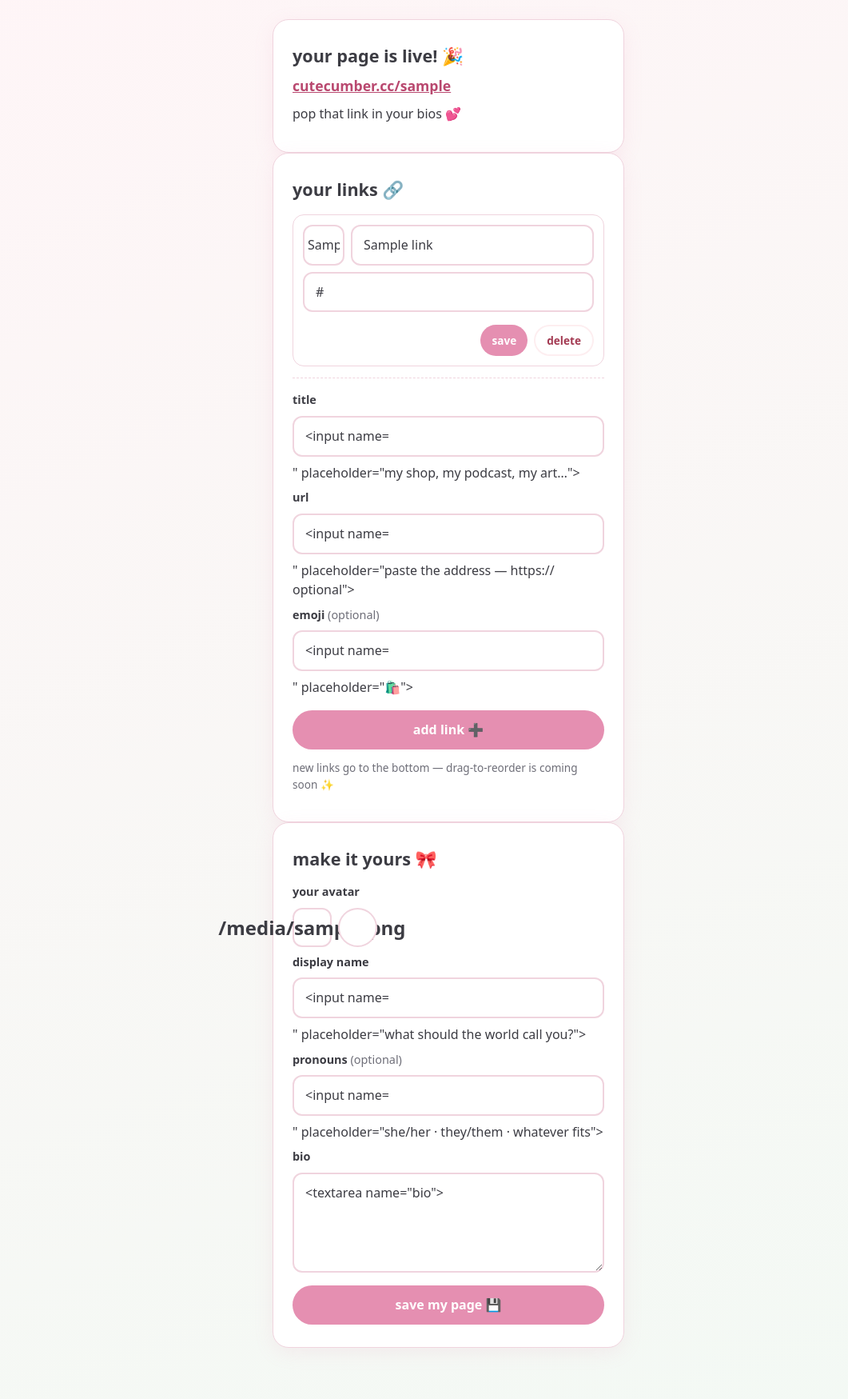
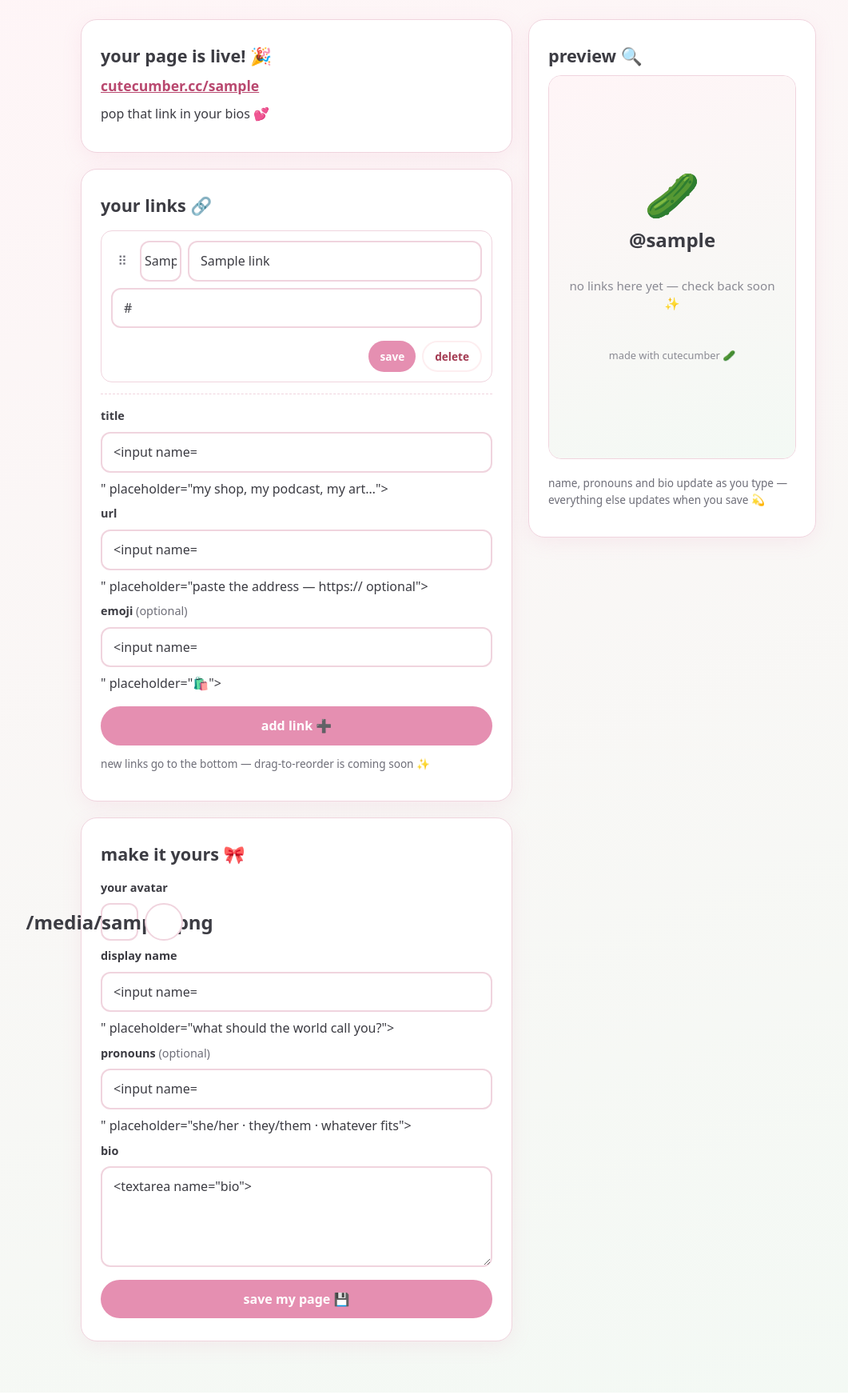
Before and after one commit to Nagoyashi/cutecumber, a Flask app: template app/templates/dash_home.html in a window 1280 px wide. Shown: the part 85-1834 px from the top of the page at 80% size, without its empty margins (79-1140 px from the left). After the commit the page ends 1781 px from the top, so only its background shows below. Run offline with Flask 3, Linux system fonts and the light colour scheme; the visitor is signed in with stand-in values (Sample User, id 1); data comes from the database, SQL or seed files in the repository; the template is opened without the code that fills it: most values are stand-ins (such as "Sample title", 1, 10 or a date in 2020); form fields are guessed from the names that the template uses; data that the repository does not hold is empty; parts of the project's set-up code (start-up, migrations or seed data) failed here and were passed over.

Commit message:
editor JS: pointer-drag + keyboard reorder, live preview iframe, delete confirm (130/200 lines)

```diff
--- a/app/security.py
+++ b/app/security.py
@@ -12,18 +12,21 @@ from functools import wraps
 
 from flask import abort, g, redirect, request, session, url_for
 
-# Dash/auth pages: external stylesheet only, no JS yet. When the editor's
-# vanilla JS ships, add `script-src 'self'` here — nothing looser.
+# Dash/auth pages: self-hosted stylesheet + the single editor script, plus
+# frame-src 'self' for the live-preview iframe of the public page. Nothing
+# looser than 'self' for anything, ever.
 DASH_CSP = (
-    "default-src 'none'; style-src 'self'; img-src 'self'; "
-    "form-action 'self'; base-uri 'none'; frame-ancestors 'none'"
+    "default-src 'none'; style-src 'self'; script-src 'self'; img-src 'self'; "
+    "frame-src 'self'; form-action 'self'; base-uri 'none'; frame-ancestors 'none'"
 )
 
 # Public pages: zero JS, zero external requests, one nonce'd inline <style>.
 # default-src 'none' means scripts cannot run even if markup were injected.
+# frame-ancestors 'self' (not 'none') so OUR dash can embed the page as the
+# live preview; anyone else framing it stays blocked (DECISIONS.md #20).
 PUBLIC_CSP = (
     "default-src 'none'; style-src 'nonce-{nonce}'; img-src 'self'; "
-    "base-uri 'none'; form-action 'none'; frame-ancestors 'none'"
+    "base-uri 'none'; form-action 'none'; frame-ancestors 'self'"
 )
 
 
@@ -63,7 +66,8 @@ def apply_security_headers(response):
         "Content-Security-Policy", getattr(g, "csp", DASH_CSP)
     )
     response.headers["X-Content-Type-Options"] = "nosniff"
-    response.headers["X-Frame-Options"] = "DENY"
+    # SAMEORIGIN (not DENY): must agree with frame-ancestors 'self' above.
+    response.headers["X-Frame-Options"] = "SAMEORIGIN"
     # Privacy is the brand: never leak where visitors came from or go.
     response.headers["Referrer-Policy"] = "no-referrer"
     response.headers["Permissions-Policy"] = (
--- a/app/static/dash.css
+++ b/app/static/dash.css
@@ -235,3 +235,58 @@ textarea:focus-visible {
 .rowbtns .danger:hover { background: var(--err-bg); }
 
 .addlink { border-top: 1px dashed var(--border); padding-top: 16px; margin-top: 14px; }
+
+/* --- editor layout: forms left, sticky live preview right --- */
+
+.editor { display: grid; gap: 20px; align-items: start; }
+.col-main { display: grid; gap: 20px; min-width: 0; }
+.col-side { min-width: 0; }
+
+@media (min-width: 920px) {
+  .wrap { max-width: 960px; }
+  .editor { grid-template-columns: minmax(0, 1fr) 360px; }
+  .col-side { position: sticky; top: 20px; }
+}
+
+#preview-frame {
+  width: 100%;
+  height: 480px;
+  border: 1px solid var(--border);
+  border-radius: 16px;
+  background: #fff;
+}
+
+/* --- drag-to-reorder --- */
+
+.drag {
+  font: inherit;
+  font-size: 1rem;
+  line-height: 1;
+  padding: 8px 4px;
+  border: none;
+  border-radius: 8px;
+  background: none;
+  color: var(--muted);
+  cursor: grab;
+  touch-action: none;   /* lets pointer events own the gesture on touch */
+  user-select: none;
+}
+.drag:hover { color: var(--text); background: var(--bg1); }
+.drag:focus-visible { outline: 3px solid var(--accent-deep); outline-offset: 2px; }
+
+.linkrow { grid-template-columns: 28px 52px 1fr; }
+li.dragging { opacity: 0.6; }
+li.dragging .linkrow { border-color: var(--accent); border-style: dashed; }
+
+#order-form { margin: 0 0 14px; }
+#order-form button {
+  width: 100%;
+  font: inherit;
+  font-weight: 600;
+  padding: 11px 16px;
+  border: none;
+  border-radius: 999px;
+  background: var(--accent-deep);
+  color: #fff;
+  cursor: pointer;
+}
--- /dev/null
+++ b/app/static/dash.js
@@ -0,0 +1,130 @@
+/* cutecumber editor JS — the ONLY JavaScript in the product.
+   Hard budget: 200 lines (PROJECT_STRUCTURE.md). Count before adding anything.
+   Everything is progressive enhancement: with JS disabled, all CRUD still
+   works — only drag-reordering and live-typing preview are lost.
+   Public pages NEVER load this file or any script. */
+"use strict";
+(() => {
+  const $ = (selector, root = document) => root.querySelector(selector);
+  const $$ = (selector, root = document) =>
+    Array.from(root.querySelectorAll(selector));
+
+  /* ---- confirm-before-destructive-action (opt in via data-confirm) ---- */
+  document.addEventListener("submit", (event) => {
+    const button = event.submitter;
+    if (button && button.dataset.confirm && !window.confirm(button.dataset.confirm)) {
+      event.preventDefault();
+    }
+  });
+
+  /* ---- link reordering: pointer drag + arrow keys on the handle.
+          Pointer Events cover mouse AND touch (HTML5 drag-and-drop does
+          not work on touchscreens, and our people edit from phones).
+          Changes batch in the DOM; the save button only appears when the
+          order actually differs from what's saved. ---- */
+  const list = $("#linklist");
+  const orderForm = $("#order-form");
+  if (list && orderForm) {
+    const currentOrder = () =>
+      $$("li[data-id]", list).map((li) => li.dataset.id).join(",");
+    const savedOrder = currentOrder();
+    const refreshDirty = () => {
+      orderForm.hidden = currentOrder() === savedOrder;
+    };
+
+    orderForm.addEventListener("submit", () => {
+      $("input[name=order]", orderForm).value = currentOrder();
+    });
+
+    let dragging = null;
+
+    list.addEventListener("pointerdown", (event) => {
+      const handle = event.target.closest(".drag");
+      if (!handle) return;
+      dragging = handle.closest("li");
+      dragging.classList.add("dragging");
+      handle.setPointerCapture(event.pointerId);
+      event.preventDefault(); // stop text selection / page scroll on touch
+    });
+
+    list.addEventListener("pointermove", (event) => {
+      if (!dragging) return;
+      const next = $$("li[data-id]", list).find(
+        (li) =>
+          li !== dragging &&
+          event.clientY < li.getBoundingClientRect().top + li.offsetHeight / 2
+      );
+      if (next) list.insertBefore(dragging, next);
+      else list.appendChild(dragging);
+    });
+
+    const endDrag = () => {
+      if (!dragging) return;
+      dragging.classList.remove("dragging");
+      dragging = null;
+      refreshDirty();
+    };
+    list.addEventListener("pointerup", endDrag);
+    list.addEventListener("pointercancel", endDrag);
+
+    list.addEventListener("keydown", (event) => {
+      const handle = event.target.closest(".drag");
+      if (!handle) return;
+      const li = handle.closest("li");
+      if (event.key === "ArrowUp" && li.previousElementSibling) {
+        list.insertBefore(li, li.previousElementSibling);
+      } else if (event.key === "ArrowDown" && li.nextElementSibling) {
+        list.insertBefore(li.nextElementSibling, li);
+      } else {
+        return;
+      }
+      event.preventDefault();
+      handle.focus(); // moving the row must not drop keyboard focus
+      refreshDirty();
+    });
+  }
+
+  /* ---- live preview: the dash embeds an iframe of the REAL public page
+          (same origin) and we update its text nodes as the person types.
+          The real renderer and real CSS do all the work; no script ever
+          runs inside the public page itself. Avatar/theme/links update on
+          save, when the page reloads the iframe fresh. ---- */
+  const frame = $("#preview-frame");
+  if (frame) {
+    const wire = () => {
+      const doc = frame.contentDocument;
+      const h1 = doc && doc.querySelector("h1");
+      if (!h1) return;
+
+      // .pronouns / .bio only exist on the page when non-empty; create them
+      // on demand in the iframe so typing into an empty field previews too.
+      const ensure = (selector, className) => {
+        let el = doc.querySelector(selector);
+        if (!el) {
+          el = doc.createElement("p");
+          el.className = className;
+          const anchor =
+            className === "bio" ? doc.querySelector(".pronouns") || h1 : h1;
+          anchor.insertAdjacentElement("afterend", el);
+        }
+        return el;
+      };
+
+      const bind = (inputId, getTarget, fallback = "") => {
+        const input = document.getElementById(inputId);
+        if (!input) return;
+        input.addEventListener("input", () => {
+          const value = input.value.trim() || fallback;
+          const target = getTarget();
+          target.textContent = value;
+          target.hidden = !value;
+        });
+      };
+
+      bind("display_name", () => h1, "@" + frame.dataset.username);
+      bind("pronouns", () => ensure(".pronouns", "pronouns"));
+      bind("bio", () => ensure(".bio", "bio"));
+    };
+    frame.addEventListener("load", wire);
+  }
+})();
--- a/app/templates/dash_base.html
+++ b/app/templates/dash_base.html
@@ -6,6 +6,7 @@
 <title>{% block title %}cutecumber{% endblock %} · cutecumber.cc</title>
 <meta name="robots" content="noindex">
 <link rel="stylesheet" href="{{ url_for('static', filename='dash.css') }}">
+<script src="{{ url_for('static', filename='dash.js') }}" defer></script>
 </head>
 <body>
 <header class="topbar">
--- a/app/templates/dash_home.html
+++ b/app/templates/dash_home.html
@@ -17,6 +17,8 @@
   <p class="hint">3–30 characters: lowercase letters, numbers, dashes, underscores. no leading or trailing dashes/underscores.</p>
 </section>
 {% else %}
+<div class="editor">
+<div class="col-main">
 <section class="card">
   <h1>your page is live! 🎉</h1>
   <p class="pagelink"><a href="{{ site_origin }}/{{ g.user.username }}">cutecumber.cc/{{ g.user.username }}</a></p>
@@ -26,11 +28,12 @@
 <section class="card">
   <h1>your links 🔗</h1>
   {% if links %}
-  <ul class="linklist">
+  <ul class="linklist" id="linklist">
     {% for link in links %}
-    <li>
+    <li data-id="{{ link.id }}">
       <form method="post" action="{{ url_for('links.modify', link_id=link.id) }}" class="linkrow">
         <input type="hidden" name="_csrf" value="{{ csrf_token() }}">
+        <button type="button" class="drag" aria-label="reorder — drag, or use arrow keys">⠿</button>
         <input class="emoji-in" name="emoji" maxlength="8" value="{{ link.emoji or '' }}"
                placeholder="✨" aria-label="link emoji">
         <input name="title" maxlength="100" required value="{{ link.title }}" aria-label="link title">
@@ -38,12 +41,18 @@
                inputmode="url" aria-label="link url">
         <div class="rowbtns">
           <button type="submit" name="action" value="save">save</button>
-          <button type="submit" name="action" value="delete" class="danger">delete</button>
+          <button type="submit" name="action" value="delete" class="danger"
+                  data-confirm="delete this link? it can't be undone 🥺">delete</button>
         </div>
       </form>
     </li>
     {% endfor %}
   </ul>
+  <form method="post" action="{{ url_for('links.reorder') }}" id="order-form" hidden>
+    <input type="hidden" name="_csrf" value="{{ csrf_token() }}">
+    <input type="hidden" name="order" value="">
+    <button type="submit">save this order ✨</button>
+  </form>
   {% else %}
   <p class="hint">no links yet — add your first one below 🌱</p>
   {% endif %}
@@ -100,5 +109,16 @@
     <button type="submit">save my page 💾</button>
   </form>
 </section>
+</div>
+<div class="col-side">
+<section class="card">
+  <h1>preview 🔍</h1>
+  <iframe id="preview-frame" src="/{{ g.user.username }}"
+          title="live preview of your public page"
+          data-username="{{ g.user.username }}"></iframe>
+  <p class="hint">name, pronouns and bio update as you type — everything else updates when you save 💫</p>
+</section>
+</div>
+</div>
 {% endif %}
 {% endblock %}
```
Also changed, not shown: DECISIONS.md (+44 -4 lines), PROJECT_STRUCTURE.md (+16 -5 lines), app/links.py (+36 -0 lines).
